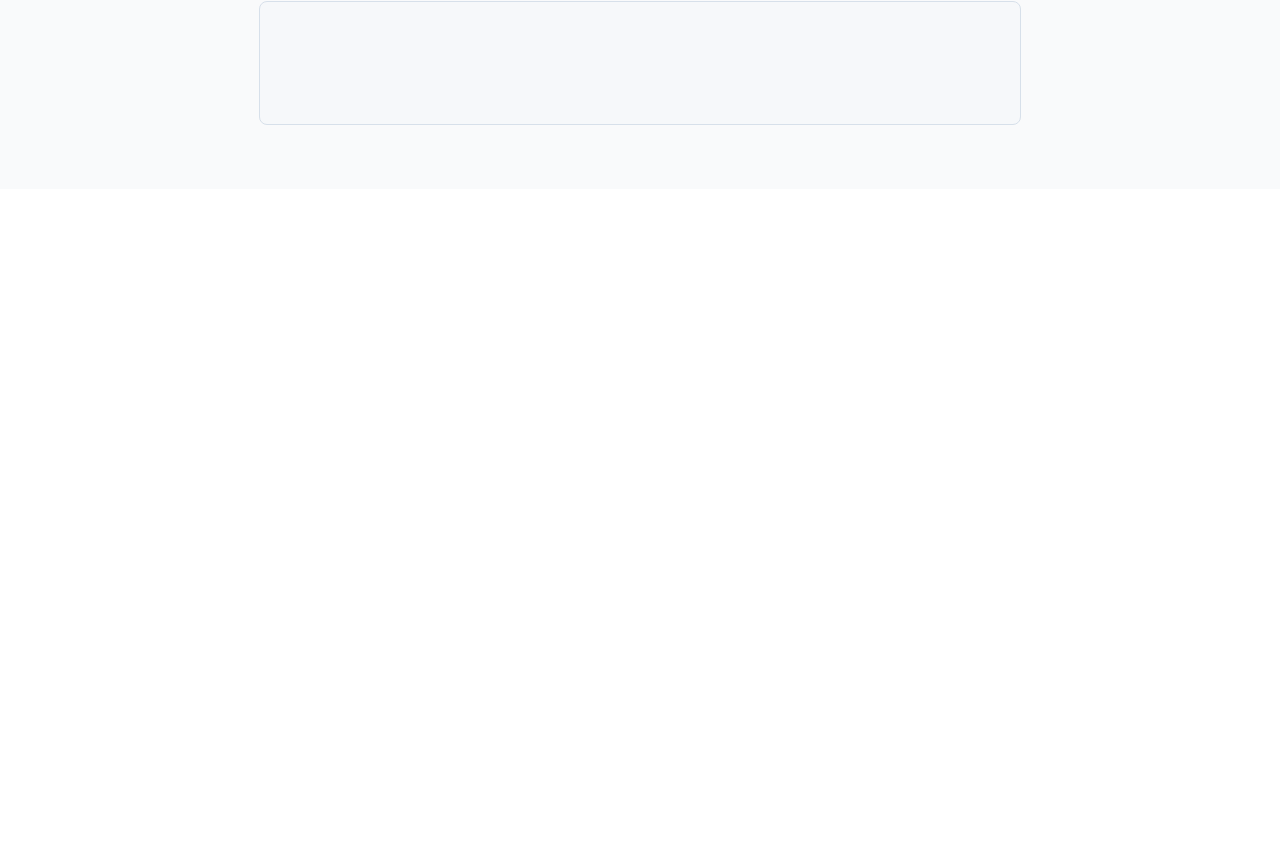
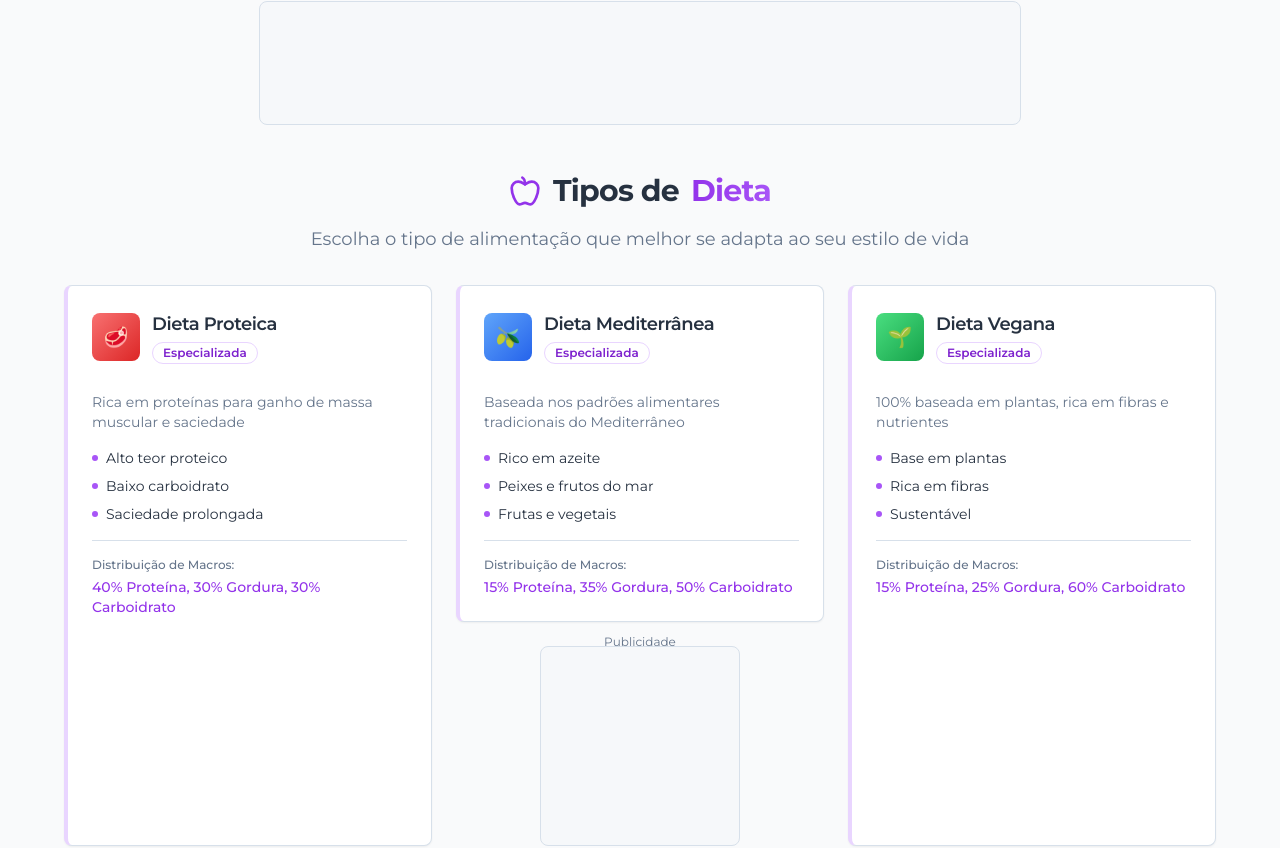
Before and after one commit to thonycs8/zero-gram-journey-log, a React (Vite) app: page /planos in a window 1280 px wide. Shown: the part 2598-3446 px from the top of the page. Before the commit the page ends 2787 px from the top, so only its background shows below. Built offline with nearby package versions, Linux system fonts and the light colour scheme; no server answers; the database is empty.

Commit message:
Add meal plan dietary options
Re-add the dietary options (e.g., "proteica", "mediterraneo", "vegana") to the meal plan section.

```diff
--- a/src/pages/Plans.tsx
+++ b/src/pages/Plans.tsx
@@ -86,6 +86,36 @@ const Plans = () => {
       icon: "🍎",
       color: "from-pink-400 to-pink-600",
       features: ["Déficit sustentável", "Saciedade", "Metabolismo ativo"]
+    }
+  ];
+
+  const dietTypes = [
+    {
+      id: 1,
+      title: "Dieta Proteica",
+      description: "Rica em proteínas para ganho de massa muscular e saciedade",
+      icon: "🥩",
+      color: "from-red-400 to-red-600",
+      features: ["Alto teor proteico", "Baixo carboidrato", "Saciedade prolongada"],
+      macros: "40% Proteína, 30% Gordura, 30% Carboidrato"
+    },
+    {
+      id: 2,
+      title: "Dieta Mediterrânea",
+      description: "Baseada nos padrões alimentares tradicionais do Mediterrâneo",
+      icon: "🫒",
+      color: "from-blue-400 to-blue-600",
+      features: ["Rico em azeite", "Peixes e frutos do mar", "Frutas e vegetais"],
+      macros: "15% Proteína, 35% Gordura, 50% Carboidrato"
+    },
+    {
+      id: 3,
+      title: "Dieta Vegana",
+      description: "100% baseada em plantas, rica em fibras e nutrientes",
+      icon: "🌱",
+      color: "from-green-400 to-green-600",
+      features: ["Base em plantas", "Rica em fibras", "Sustentável"],
+      macros: "15% Proteína, 25% Gordura, 60% Carboidrato"
     }
   ];
 
@@ -294,6 +324,70 @@ const Plans = () => {
           </div>
         </div>
 
+        {/* Ad Banner between sections */}
+        {shouldShowAds && (
+          <AdBanner size="medium" className="my-8" />
+        )}
+
+        {/* Diet Types Section */}
+        <div className="space-y-8">
+          <div className="text-center space-y-4">
+            <h2 className="text-3xl font-bold tracking-tight flex items-center justify-center gap-3">
+              <Apple className="h-8 w-8 text-purple-600" />
+              Tipos de <span className="bg-gradient-to-r from-purple-600 to-purple-500 bg-clip-text text-transparent">Dieta</span>
+            </h2>
+            <p className="text-lg text-muted-foreground max-w-2xl mx-auto">
+              Escolha o tipo de alimentação que melhor se adapta ao seu estilo de vida
+            </p>
+          </div>
+
+          <div className="grid md:grid-cols-2 lg:grid-cols-3 gap-6 max-w-6xl mx-auto">
+            {dietTypes.map((diet, index) => (
+              <div key={diet.id} className="flex flex-col">
+                <Card className="hover:shadow-lg transition-all duration-300 cursor-pointer group border-l-4 border-l-purple-200 hover:border-l-purple-500 flex-1">
+                  <CardHeader className="pb-4">
+                    <div className="flex items-center gap-3 mb-3">
+                      <div className={`w-12 h-12 bg-gradient-to-br ${diet.color} rounded-lg flex items-center justify-center group-hover:scale-110 transition-transform`}>
+                        <span className="text-white text-xl">{diet.icon}</span>
+                      </div>
+                      <div className="flex-1">
+                        <CardTitle className="text-lg">{diet.title}</CardTitle>
+                        <Badge variant="outline" className="text-xs mt-1 border-purple-200 text-purple-700">
+                          Especializada
+                        </Badge>
+                      </div>
+                    </div>
+                  </CardHeader>
+                  <CardContent className="space-y-4">
+                    <p className="text-sm text-muted-foreground">{diet.description}</p>
+
+                    <div className="space-y-2">
+                      {diet.features.map((feature, featureIndex) => (
+                        <div key={featureIndex} className="flex items-center gap-2 text-sm">
+                          <div className="w-1.5 h-1.5 rounded-full bg-purple-500"></div>
+                          <span>{feature}</span>
+                        </div>
+                      ))}
+                    </div>
+
+                    <div className="pt-4 border-t">
+                      <div className="text-xs text-muted-foreground font-medium mb-1">Distribuição de Macros:</div>
+                      <div className="text-sm font-medium text-purple-600">{diet.macros}</div>
+                    </div>
+                  </CardContent>
+                </Card>
+
+                {/* Ad Square after second diet type */}
+                {shouldShowAds && index === 1 && (
+                  <div className="mt-6">
+                    <AdSquare size="small" />
+                  </div>
+                )}
+              </div>
+            ))}
+          </div>
+        </div>
+
         {/* Final Ad Banner */}
         {shouldShowAds && (
           <AdBanner size="medium" className="mt-12" />
```
